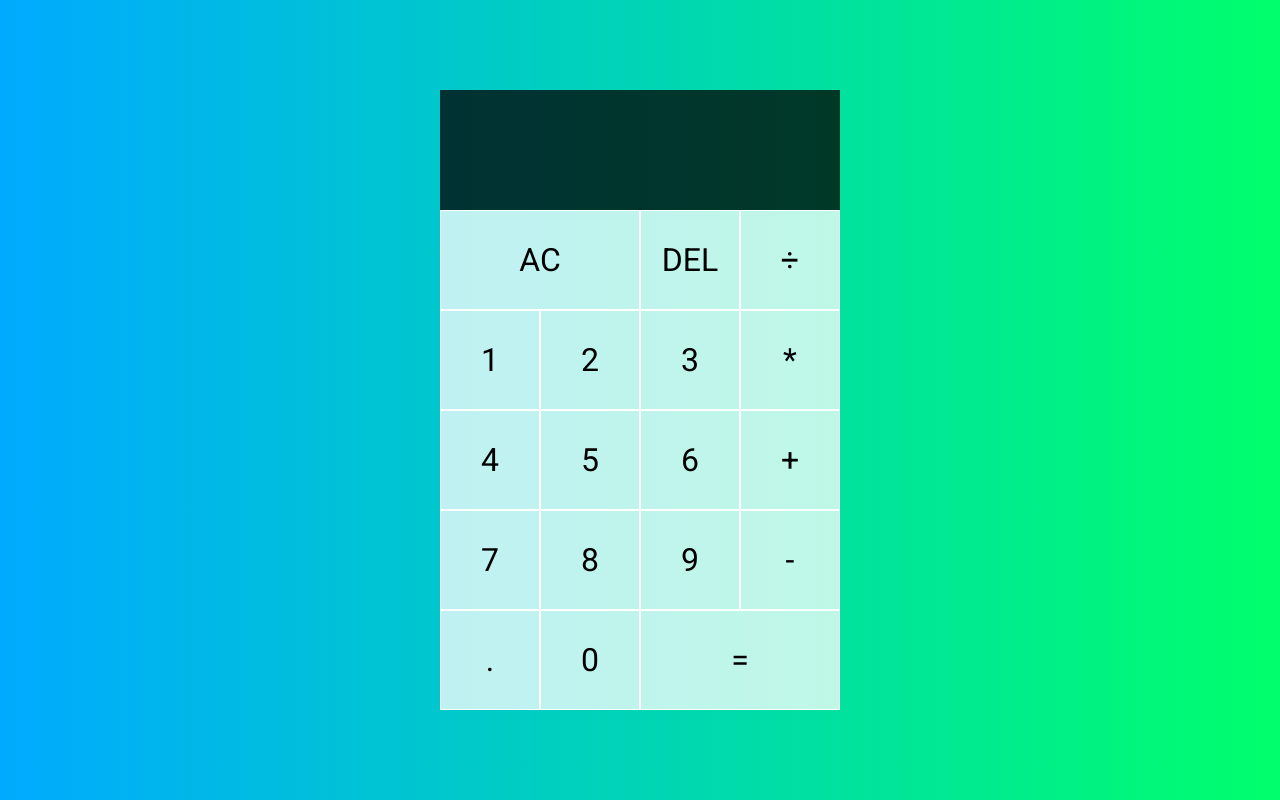
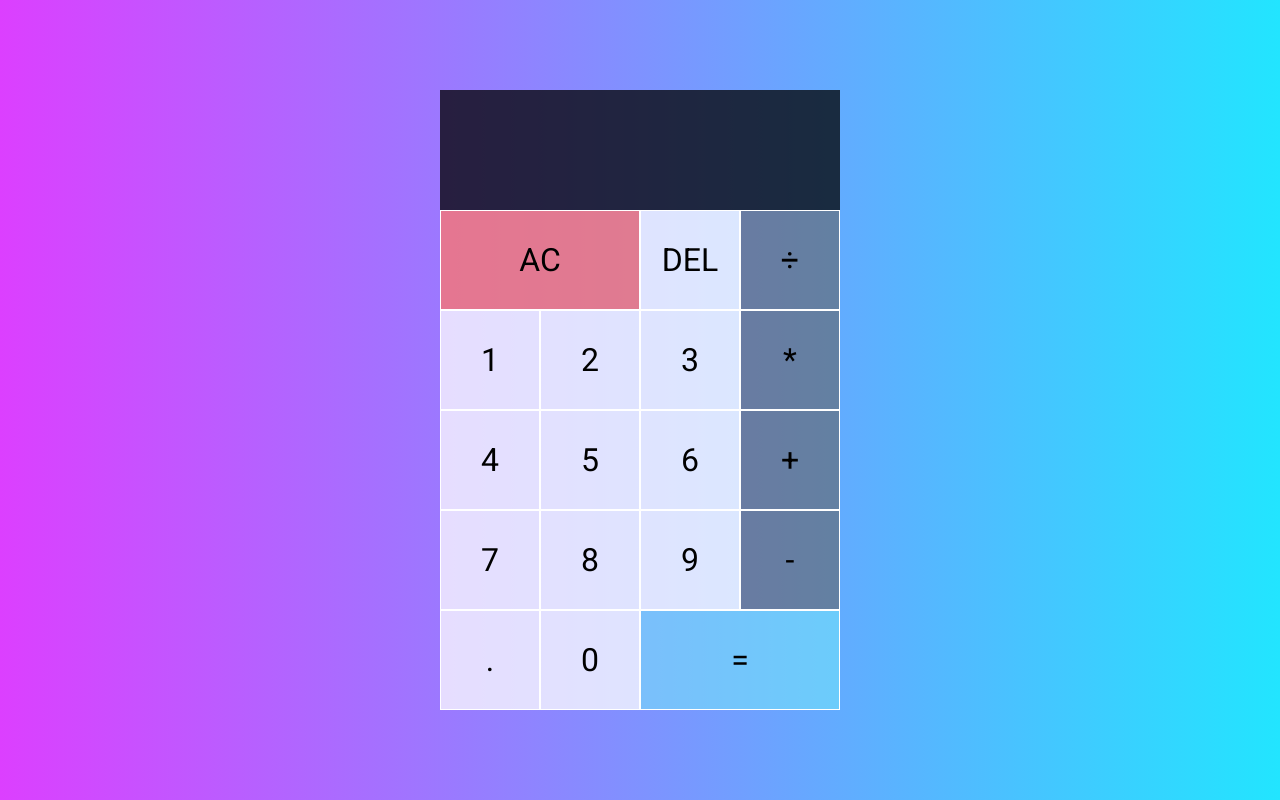
Before and after one commit to Juranda/Calculadora, a plain HTML site: page index.html in a window 1280 px wide. Drawn offline with Linux system fonts and the light colour scheme.

Commit message:
Ultima customização do projeto

```diff
--- a/index.html
+++ b/index.html
@@ -14,24 +14,24 @@
         <div data-previous-operand class="previous-operand"></div>
         <div data-current-operand class="current-operand"></div>
       </div>
-      <button data-all-clear class="span-two">AC</button>
+      <button data-all-clear class="span-two all-clear">AC</button>
       <button data-delete>DEL</button>
-      <button data-operation>÷</button>
+      <button data-operation class="operation">÷</button>
       <button data-number>1</button>
       <button data-number>2</button>
       <button data-number>3</button>
-      <button data-operation>*</button>
+      <button data-operation class="operation">*</button>
       <button data-number>4</button>
       <button data-number>5</button>
       <button data-number>6</button>
-      <button data-operation>+</button>
+      <button data-operation class="operation">+</button>
       <button data-number>7</button>
       <button data-number>8</button>
       <button data-number>9</button>
-      <button data-operation>-</button>
+      <button data-operation class="operation">-</button>
       <button data-number>.</button>
       <button data-number>0</button>
-      <button data-equals class="span-two">=</button>
+      <button data-equals class="span-two equals">=</button>
     </div>
   </body>
 </html>
--- a/style.css
+++ b/style.css
@@ -11,7 +11,7 @@
 body {
     padding: 0;
     margin: 0;
-    background: linear-gradient(to right, #00aaff, #00ff6c);
+    background: linear-gradient(to right, #dc3fff,#12e3ffee);
 }
 
 .calculator-grid {
@@ -60,3 +60,27 @@ body {
     color: rgba(255, 255, 255, 1);
     font-size: 2.5rem;
 }
+
+.calculator-grid .equals {
+    background-color: rgba(118, 237, 248, 0.5);
+}
+
+.calculator-grid .equals:hover {
+    background-color: rgba(118, 237, 248, 0.9);
+}
+
+.calculator-grid .all-clear {
+    background-color: rgba(248, 118, 118, 0.8);
+}
+
+.calculator-grid .all-clear:hover {
+    background-color: rgba(248, 118, 118, 0.9);
+}
+
+.calculator-grid .operation {
+    background-color: rgba(100, 100, 100, 0.6);
+}
+
+.calculator-grid .operation:hover {
+    background-color: rgba(100, 100, 100, 0.9)
+}
```
